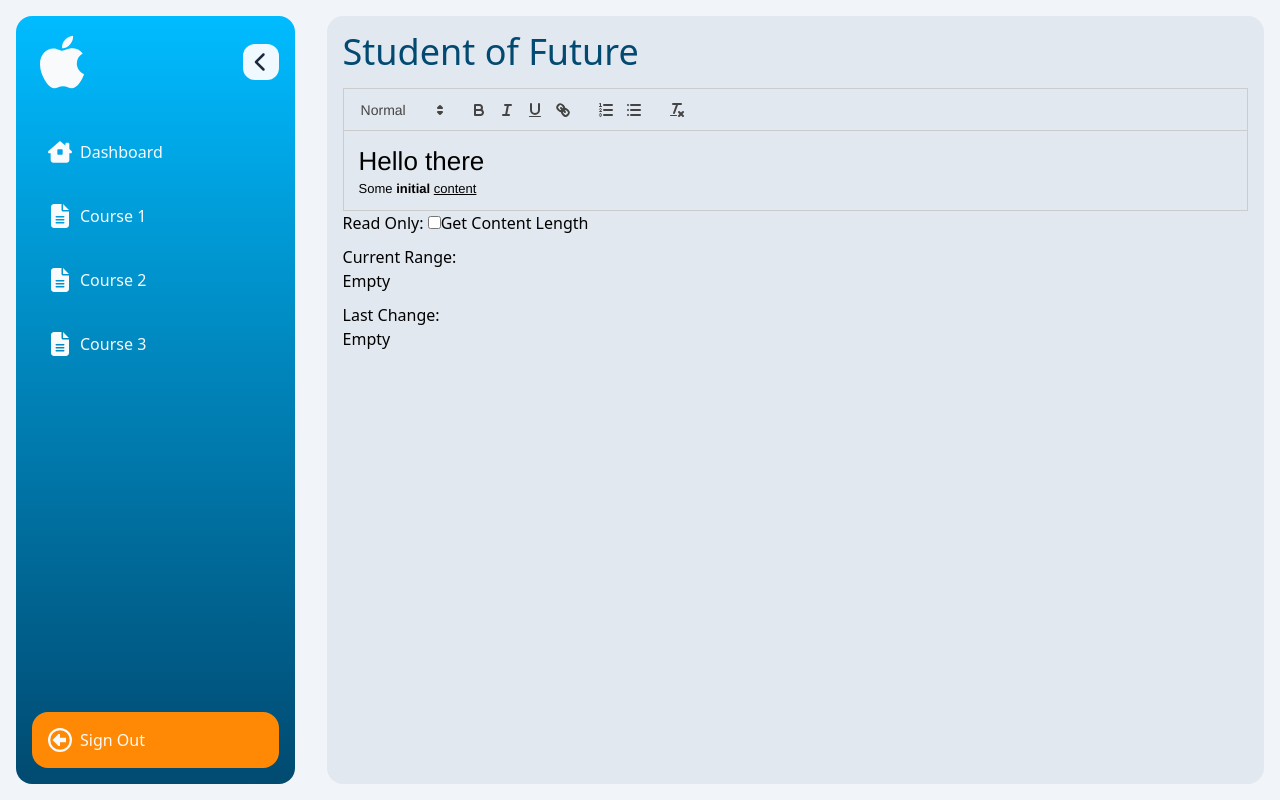
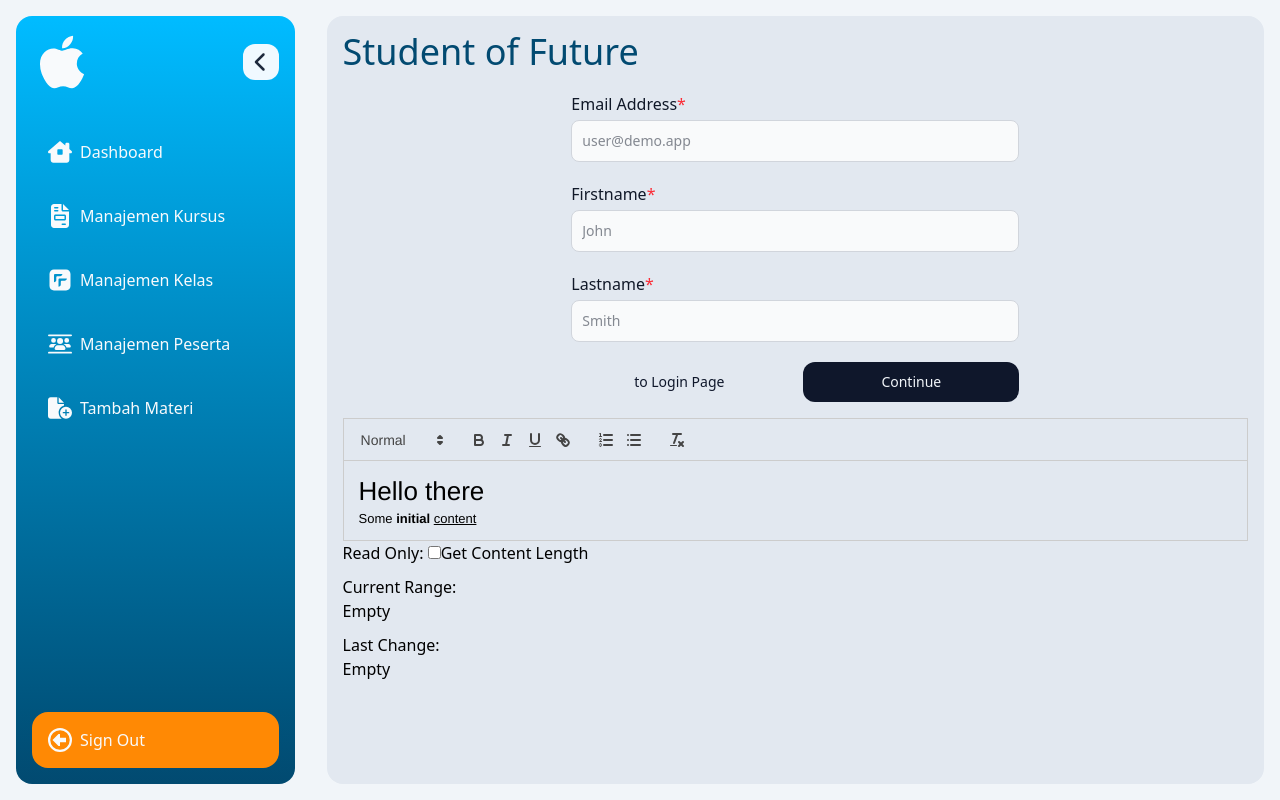
Before and after one commit to stywn93/sinau, a React (Vite) app: page /dashboard/add-materi in a window 1280 px wide. Built offline with nearby package versions, Linux system fonts and the light colour scheme.

Commit message:
add new menu to sidebar

```diff
--- a/src/component/AddMateri.jsx
+++ b/src/component/AddMateri.jsx
@@ -1,38 +1,149 @@
-import React, { useRef, useState } from 'react';
-import Editor from './Editor';
-import Quill from 'quill';
-import 'quill/dist/quill.snow.css';
+import React, { useRef, useState } from "react";
+import Editor from "./Editor";
+import Quill from "quill";
+import "quill/dist/quill.snow.css";
+import { Field, Form, Formik, ErrorMessage } from "formik";
+import * as Yup from "yup";
+import { Link, useNavigate } from "react-router";
 
-const Delta = Quill.import('delta');
+const Delta = Quill.import("delta");
 
-
-const AddMateri = () => {
+export default function AddMateri() {
   const [range, setRange] = useState();
   const [lastChange, setLastChange] = useState();
   const [readOnly, setReadOnly] = useState(false);
+  const validationSchema = Yup.object({
+    email: Yup.string()
+      .email("Not a valid email")
+      .required("Email is required"),
+    firstName: Yup.string().required("Firstname is required"),
+    lastName: Yup.string().required("Lastname is required"),
+  });
 
   // Use a ref to access the quill instance directly
   const quillRef = useRef();
 
   return (
     <div>
+      {/* use Formik Library to simplify process */}
+      <Formik
+        initialValues={{
+          email: "",
+          firstName: "",
+          lastName: "",
+        }}
+        validationSchema={validationSchema}
+        onSubmit={(val) => {
+          localStorage.removeItem("users");
+          setUsers({
+            email: val.email,
+            firstName: val.firstName,
+            lastName: val.lastName,
+          });
+          Toastify({
+            text: "Data Saved!",
+            duration: 1500,
+          }).showToast();
+          setTimeout(() => {
+            navigate("/register-hello");
+          }, 1500);
+        }}
+      >
+        <Form className="max-w-md mx-auto">
+          <div className="my-5">
+            <label
+              htmlFor="email"
+              className="block mb-1 text-md font-medium text-gray-900 dark:text-white after:content-['*'] after:text-red-500"
+            >
+              Email Address
+            </label>
+            <Field
+              name="email"
+              type="email"
+              id="email"
+              className="bg-gray-50 border border-gray-300 text-gray-900 text-sm rounded-lg focus:ring-blue-500 focus:border-blue-500 block w-full p-2.5 dark:bg-gray-700 dark:border-gray-600 dark:placeholder-gray-400 dark:text-white dark:focus:ring-blue-500 dark:focus:border-blue-500"
+              placeholder="user@demo.app"
+            />
+            <ErrorMessage
+              name="email"
+              component="div"
+              className="mt-2 text-xs text-red-600"
+            />
+          </div>
+          <div className="my-5">
+            <label
+              htmlFor="firstName"
+              className="block mb-1 text-md font-medium text-gray-900 dark:text-white after:content-['*'] after:text-red-500"
+            >
+              Firstname
+            </label>
+            <Field
+              name="firstName"
+              type="text"
+              id="firstName"
+              className="bg-gray-50 border border-gray-300 text-gray-900 text-sm rounded-lg focus:ring-blue-500 focus:border-blue-500 block w-full p-2.5 dark:bg-gray-700 dark:border-gray-600 dark:placeholder-gray-400 dark:text-white dark:focus:ring-blue-500 dark:focus:border-blue-500"
+              placeholder="John"
+            />
+            <ErrorMessage
+              name="firstName"
+              component="div"
+              className="mt-2 text-xs text-red-600 error"
+            />
+          </div>
+          <div className="my-5">
+            <label
+              htmlFor="lastName"
+              className="block mb-1 text-md font-medium text-gray-900 dark:text-white after:content-['*'] after:text-red-500"
+            >
+              Lastname
+            </label>
+            <Field
+              name="lastName"
+              type="text"
+              id="lastName"
+              className="bg-gray-50 border border-gray-300 text-gray-900 text-sm rounded-lg focus:ring-blue-500 focus:border-blue-500 block w-full p-2.5 dark:bg-gray-700 dark:border-gray-600 dark:placeholder-gray-400 dark:text-white dark:focus:ring-blue-500 dark:focus:border-blue-500"
+              placeholder="Smith"
+            />
+            <ErrorMessage
+              name="lastName"
+              component="div"
+              className="mt-2 text-xs text-red-600 error"
+            />
+          </div>
+
+          <div className="flex flex-col mb-4 sm:flex-row justify-evenly gap-4">
+            <Link
+              to="/"
+              className="flex-1 text-slate-900 dark:text-slate-50 font-medium rounded-xl text-sm w-full sm:w-auto px-5 py-2.5 text-center hover:underline"
+            >
+              to Login Page
+            </Link>
+            <button
+              type="submit"
+              className="flex-1 text-slate-100 dark:text-slate-900 bg-slate-900 hover:bg-slate-800 focus:ring-4 focus:outline-none focus:ring-slate-300 font-medium rounded-xl text-sm sm:w-auto px-5 py-2.5 text-center dark:bg-slate-100 dark:hover:bg-slate-50 dark:focus:ring-slate-800 cursor-pointer"
+            >
+              Continue
+            </button>
+          </div>
+        </Form>
+      </Formik>
       <Editor
         ref={quillRef}
         readOnly={readOnly}
         defaultValue={new Delta()
-          .insert('Hello there')
-          .insert('\n', { header: 1 })
-          .insert('Some ')
-          .insert('initial', { bold: true })
-          .insert(' ')
-          .insert('content', { underline: true })
-          .insert('\n')}
+          .insert("Hello there")
+          .insert("\n", { header: 1 })
+          .insert("Some ")
+          .insert("initial", { bold: true })
+          .insert(" ")
+          .insert("content", { underline: true })
+          .insert("\n")}
         onSelectionChange={setRange}
         onTextChange={setLastChange}
       />
       <div>
         <label>
-          Read Only:{' '}
+          Read Only:{" "}
           <input
             type="checkbox"
             value={readOnly}
@@ -51,14 +162,12 @@ const AddMateri = () => {
       </div>
       <div className="my-2.5 mx-0">
         <div className="state-title">Current Range:</div>
-        {range ? JSON.stringify(range) : 'Empty'}
+        {range ? JSON.stringify(range) : "Empty"}
       </div>
       <div className="state">
         <div className="state-title">Last Change:</div>
-        {lastChange ? JSON.stringify(lastChange.ops) : 'Empty'}
+        {lastChange ? JSON.stringify(lastChange.ops) : "Empty"}
       </div>
     </div>
   );
-};
-
-export default AddMateri;
+}
--- a/src/component/Sidebar.jsx
+++ b/src/component/Sidebar.jsx
@@ -3,7 +3,10 @@ import {
   FaChevronLeft,
   FaApple,
   FaHouseChimneyWindow,
-  FaFileLines,FaRegCircleLeft
+  FaFileLines,
+  FaRegCircleLeft,
+  FaFileInvoice,
+  FaRedRiver, FaUsersBetweenLines, FaFileCirclePlus
 } from "react-icons/fa6";
 import { useState } from "react";
 
@@ -41,8 +44,8 @@ export default function Sidebar() {
               to={"/dashboard"}
               className="flex flex-row items-center gap-2"
             >
-              <FaFileLines className="text-2xl" />
-              Course 1
+              <FaFileInvoice className="text-2xl" />
+              Manajemen Kursus
             </Link>
           </li>
           <li className="p-4 mx-4 text-md hover:bg-slate-100 hover:text-slate-800 rounded-2xl">
@@ -50,8 +53,8 @@ export default function Sidebar() {
               to={"/dashboard"}
               className="flex flex-row items-center gap-2"
             >
-              <FaFileLines className="text-2xl" />
-              Course 2
+              <FaRedRiver className="text-2xl" />
+              Manajemen Kelas
             </Link>
           </li>
           <li className="p-4 mx-4 text-md hover:bg-slate-100 hover:text-slate-800 rounded-2xl">
@@ -59,8 +62,17 @@ export default function Sidebar() {
               to={"/dashboard"}
               className="flex flex-row items-center gap-2"
             >
-              <FaFileLines className="text-2xl" />
-              Course 3
+              <FaUsersBetweenLines className="text-2xl" />
+              Manajemen Peserta
+            </Link>
+          </li>
+          <li className="p-4 mx-4 text-md hover:bg-slate-100 hover:text-slate-800 rounded-2xl">
+            <Link
+              to={"/dashboard/add-materi"}
+              className="flex flex-row items-center gap-2"
+            >
+              <FaFileCirclePlus className="text-2xl" />
+              Tambah Materi
             </Link>
           </li>
         </ul>
@@ -76,8 +88,6 @@ export default function Sidebar() {
               Sign Out
             </Link>
           </li>
-
-
         </ul>
       </div>
     </aside>
--- a/src/main.jsx
+++ b/src/main.jsx
@@ -19,6 +19,7 @@ createRoot(document.getElementById("root")).render(
           <Route index element={<Resume />}></Route>
           <Route path="add-materi" element={<AddMateri />}></Route>
         </Route>
+
       </Routes>
     </BrowserRouter>
   </StrictMode>
```
Also changed, not shown: 1 other file (tests, documents, lock files or other folders).
